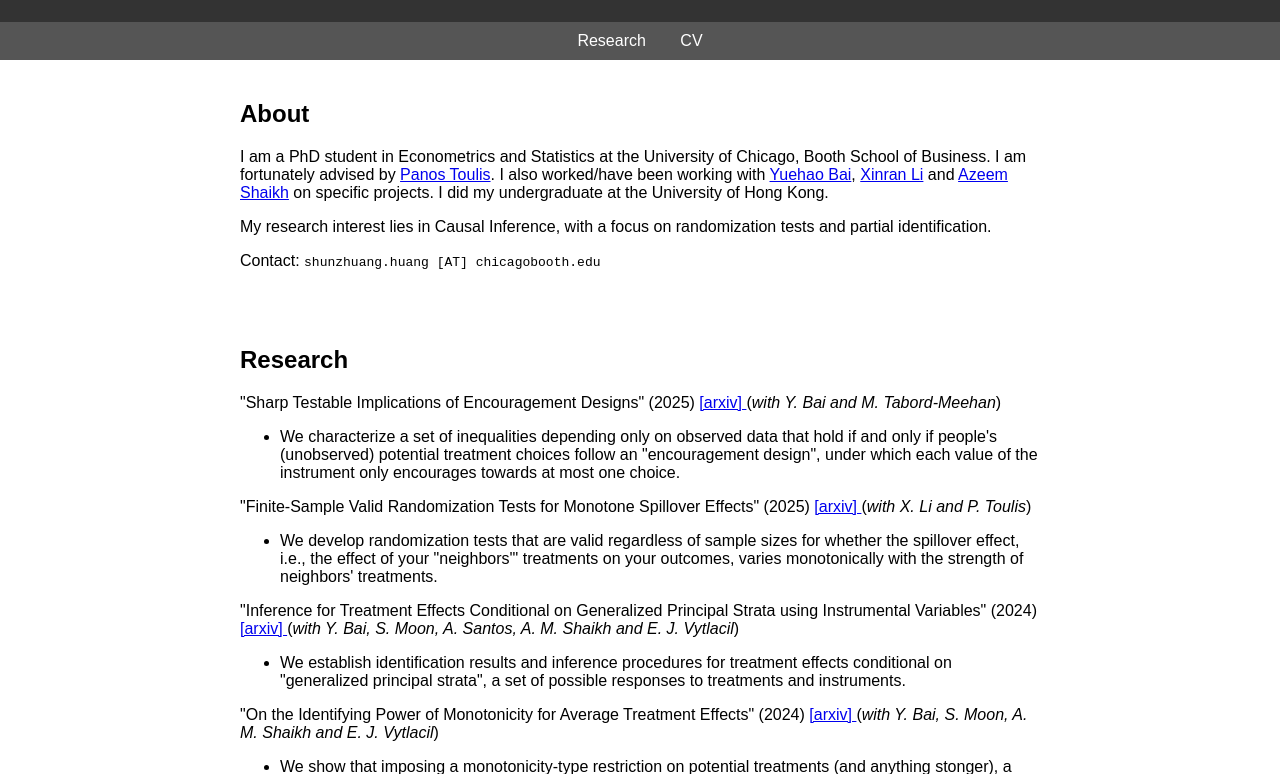
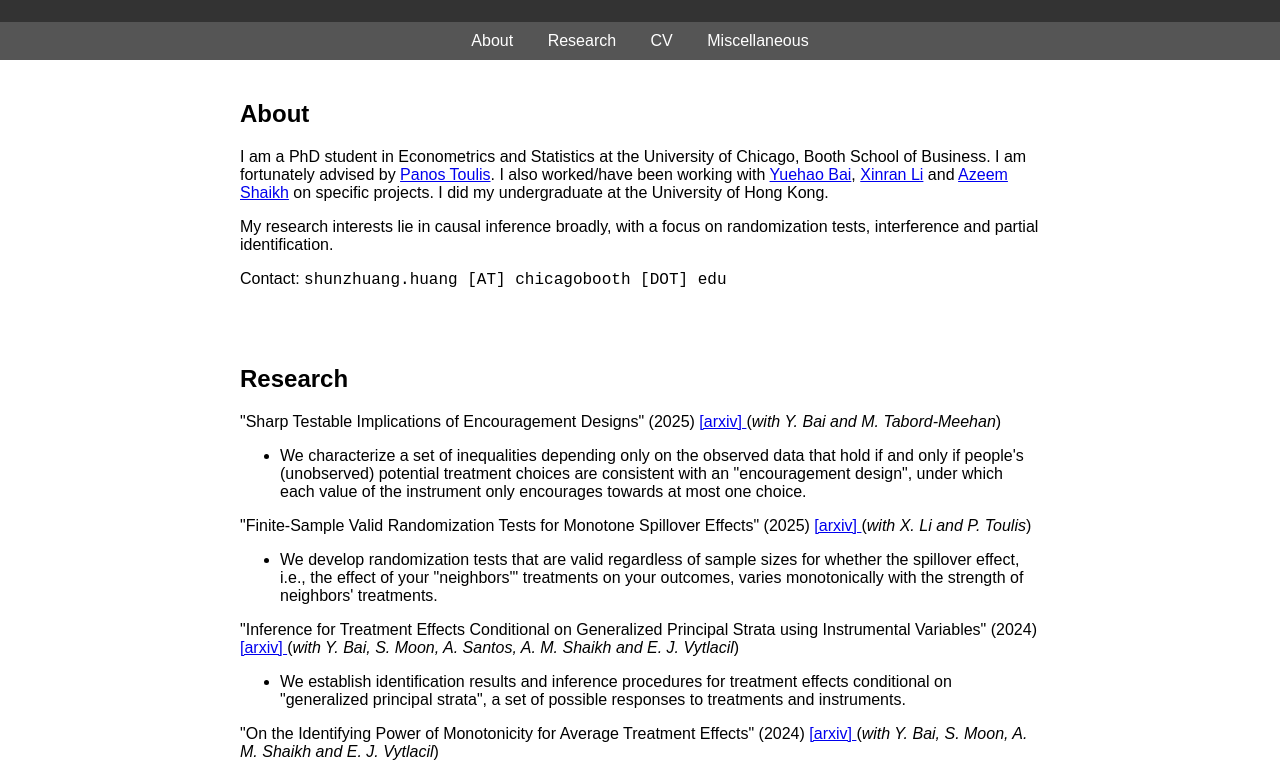
Before and after one commit to szhuang1/szhuang1.github.io, a plain HTML site: page index.html in a window 1280 px wide. Shown: the part 88-862 px from the top of the page. Drawn offline with Linux system fonts and the light colour scheme.

Commit message:
Add files via upload

```diff
--- a/index.html
+++ b/index.html
@@ -5,7 +5,7 @@
     <meta name="viewport" content="width=device-width, initial-scale=1.0">
     <title>Shunzhuang Personal Website</title>
     <style>
-        body { font-family: Arial, sans-serif; margin: 0cm; padding: 0; }
+        body { font-family: sans-serif; margin: 0cm; padding: 0; font-size: 16px; }
         header { background: #333; color: white; padding: 15px; text-align: center; }
         nav { background: #555; padding: 10px; text-align: center; }
         nav a { color: white; margin: 0 15px; text-decoration: none; }
@@ -14,12 +14,14 @@
 </head>
 <body>
     <header>
-        <h1>Shunzhuang Huang's Personal Website</h1>
+        <h1>Shunzhuang Huang</h1>
     </header>
     <nav>
         <!-- <a href="#home">Home</a> -->
-        <a href="#research">Research</a>
-        <a href="#cv">CV</a>
+        <a href="index.html">About</a>
+        <a href="index.html#research">Research</a>
+        <a href="index.html#cv">CV</a>
+        <a href="miscellaneous.html">Miscellaneous</a>
     </nav>
     <section id="home">
         <h2>About</h2>
@@ -31,10 +33,10 @@
             I did my undergraduate at the University of Hong Kong.
         </p>
         <p>
-            My research interest lies in Causal Inference, with a focus on randomization tests and partial identification.
+            My research interests lie in causal inference broadly, with a focus on randomization tests, interference and partial identification.
         </p>
         <p>
-            Contact: <code>shunzhuang.huang [AT] chicagobooth.edu</code>
+            Contact: <code>shunzhuang.huang [AT] chicagobooth [DOT] edu</code>
         </p>
     </section>
 
@@ -45,8 +47,8 @@
             (<em>with Y. Bai and M. Tabord-Meehan</em>)
             <br>
             <ul>
-                <li>We characterize a set of inequalities depending only on observed data that hold
-                    if and only if people's (unobserved) potential treatment choices follow an "encouragement design",
+                <li>We characterize a set of inequalities depending only on the observed data that hold
+                    if and only if people's (unobserved) potential treatment choices are consistent with an "encouragement design",
                     under which each value of the instrument only encourages towards at most one choice.
                  </li>
             </ul>
```
Also changed, not shown: miscellaneous.html (added, +33 -0 lines).
